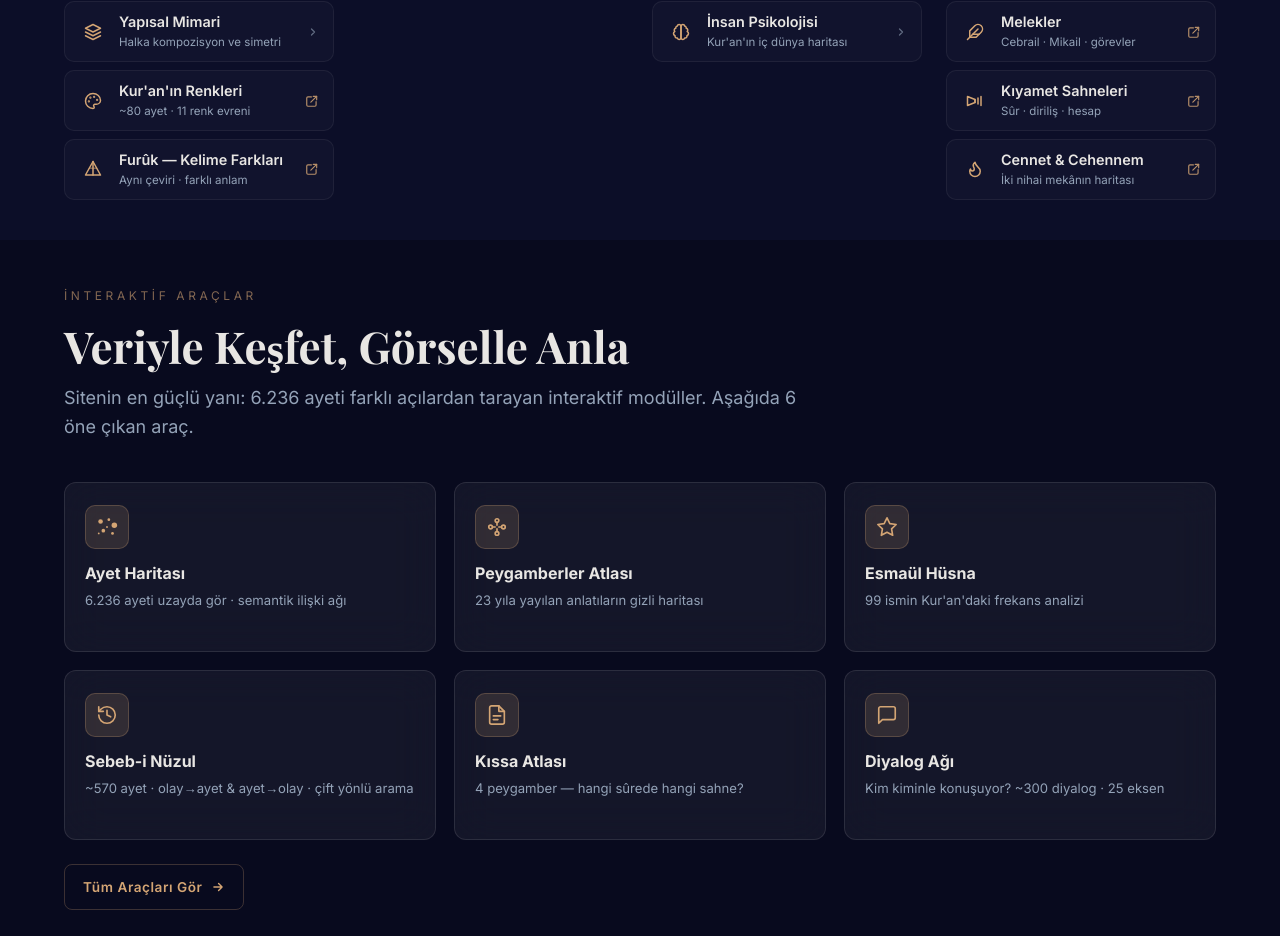
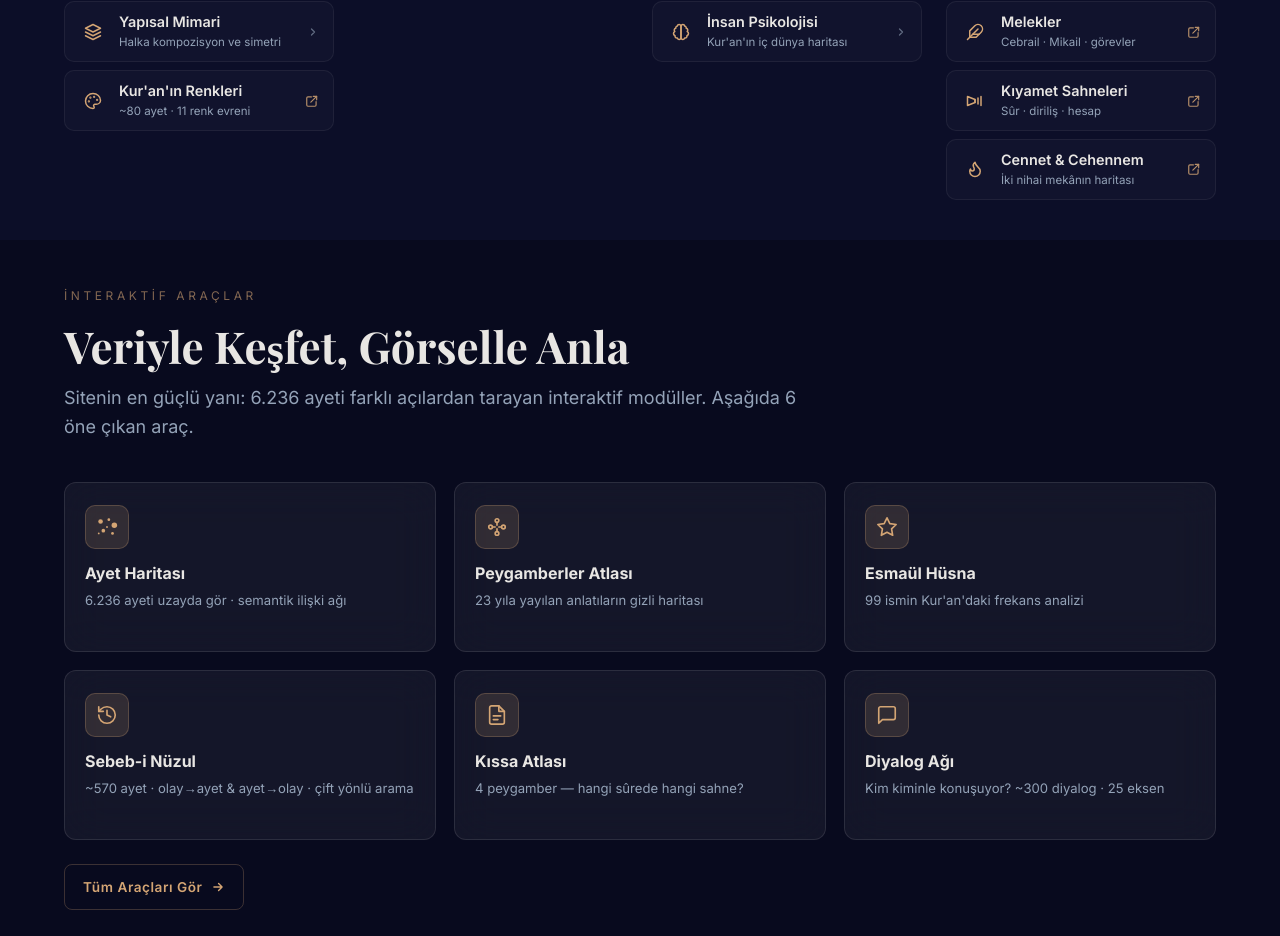
Before and after one commit to serdarbozoglan/qurancodex, a React (Vite) app: page / in a window 1280 px wide. Shown: the part 2054-2990 px from the top of the page. Built offline with nearby package versions, Linux system fonts and the light colour scheme; a web font is replaced by a local one.

Commit message:
refactor(nav): remove Furûk from Keşfet → DİL & YAPI
Furûk already lives in Araçlar → Analiz & Veri. Keeping it in Keşfet too
was inconsistent with the single-surface rule we adopted for Münâsebât.
Drops the now-unused PrismIcon and the furuk entry in OVERLAY_EVENT_BY_TARGET.

```diff
--- a/src/components/Navbar.jsx
+++ b/src/components/Navbar.jsx
@@ -666,7 +666,6 @@ export default function Navbar() {
                       melekler: 'openMelekler',
                       kiyamet:  'openKiyametSahneleri',
                       cennet:   'openCennetCehennem',
-                      furuk:    'openFurukAtlasi',
                     };
                     const itemBtn = (item) => {
                       const Icon = item.icon;
--- a/src/data/exploreCategories.jsx
+++ b/src/data/exploreCategories.jsx
@@ -55,14 +55,6 @@ const PaletteIcon = ({ size = 18 }) => (
     <circle cx="8.5" cy="7.5" r=".5" fill="currentColor" />
     <circle cx="6.5" cy="12.5" r=".5" fill="currentColor" />
     <path d="M12 2C6.5 2 2 6.5 2 12s4.5 10 10 10c.926 0 1.648-.746 1.648-1.688 0-.437-.18-.835-.437-1.125-.29-.289-.438-.652-.438-1.125a1.64 1.64 0 0 1 1.668-1.668h1.996c3.051 0 5.555-2.503 5.555-5.554C21.992 6.012 17.477 2 12 2z" />
-  </svg>
-);
-
-const PrismIcon = ({ size = 18 }) => (
-  <svg width={size} height={size} viewBox="0 0 24 24" fill="none" stroke="currentColor" strokeWidth="2" strokeLinecap="round" strokeLinejoin="round">
-    <polygon points="12 2 22 20 2 20" />
-    <line x1="12" y1="2" x2="12" y2="20" />
-    <line x1="7" y1="11" x2="17" y2="11" opacity="0.5" />
   </svg>
 );
 
@@ -211,15 +203,6 @@ export const EXPLORE_CATEGORIES = [
         descTr: '~80 ayet · 11 renk evreni',
         descEn: '~80 verses · 11 color domains',
       },
-      {
-        id:     'furuk',
-        kind:   'overlay',
-        target: 'furuk',
-        icon:   PrismIcon,
-        titleTr: 'Furûk — Kelime Farkları', titleEn: 'Word Distinctions',
-        descTr: 'Aynı çeviri · farklı anlam',
-        descEn: 'Same translation · different meaning',
-      },
     ],
   },
   {
```
